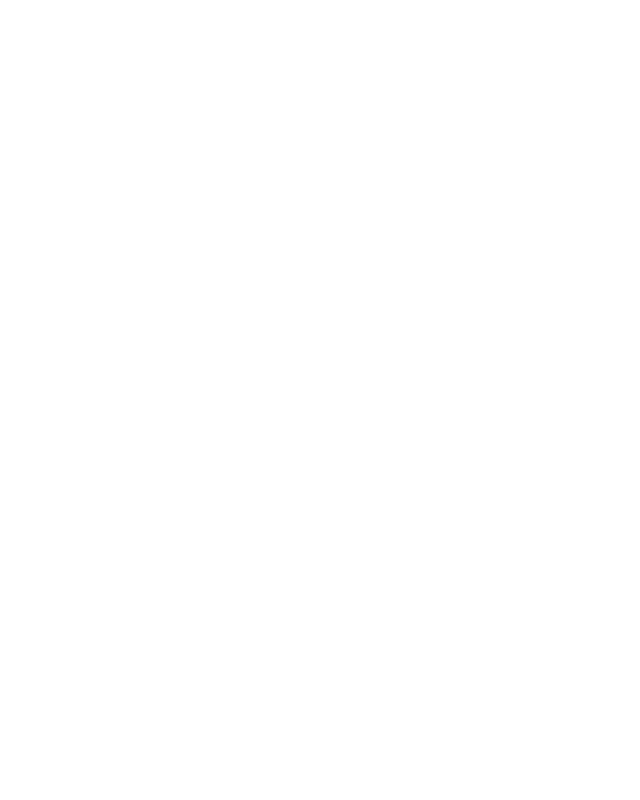
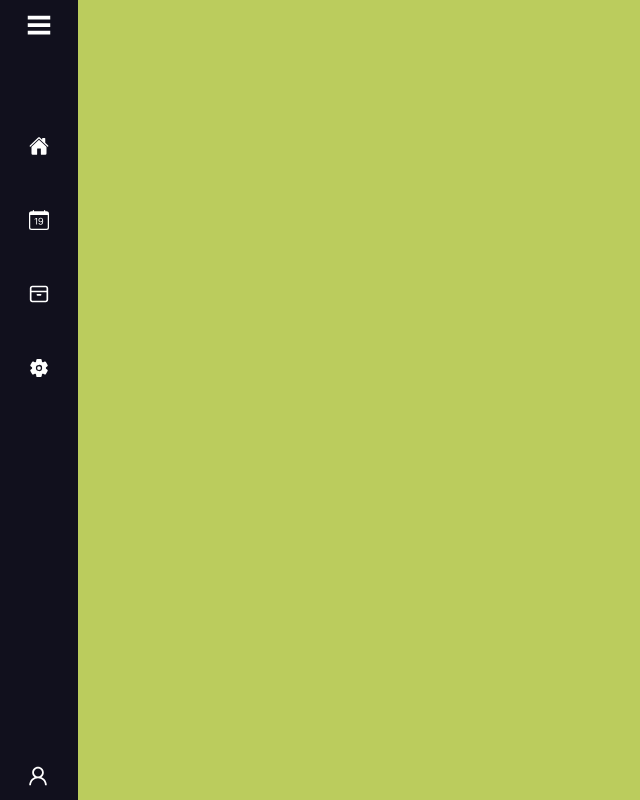
Before and after one commit to BrunoFay/Feelings-Diary, a React (Create React App) app: page /schedule in a window 1280 px wide. Before the commit this address had no page. Shown: the whole page, without its empty margins (0-640 px from the left). Built offline with nearby package versions, Linux system fonts and the light colour scheme.

Commit message:
NEW implement link on navbar

```diff
--- a/src/App.css
+++ b/src/App.css
@@ -7,14 +7,21 @@
   --bgcolorAng:#da0404;
   --bgcolorFer :#003e57;
   --colorTitleAndPorcentage:#f7fff7;
+  --colorWhite: #ffffff;
+  background: #bbcc5d;
+
 }
 
 textarea {
   resize: none;
 }
+input,textarea{
+  outline: none;
+  padding:0 0.4rem;
+
+}
 .main-container{
   position: relative;
-  background: #bbcc5d;
   height: 100vh;
   left: 260px;
   width: 81vw;
--- a/src/App.js
+++ b/src/App.js
@@ -1,11 +1,11 @@
 import './App.css';
 import {
- BrowserRouter as Router,
+  BrowserRouter as Router,
   Routes,
   Route,
 } from "react-router-dom";
 import Home from './pages/Home';
-import Analytics from './pages/Analytics';
+import Schedule from './pages/Schedule';
 import Posts from './pages/Posts';
 import Settings from './pages/Settings';
 
@@ -17,7 +17,11 @@
     <Router>
       <Routes>
         <Route path="/" element={<Home />} />
-        <Route path="/analytics" element={<Analytics />} />
+        <Route path="/schedule" element={<Schedule />}>
+          <Route path="events" />
+          <Route path="birthdays" />
+          <Route path="meetings" />
+        </Route>
         <Route path="/posts" element={<Posts />} />
         <Route path="/settings" element={<Settings />} />
       </Routes>
--- a/src/components/home/mainHome.css
+++ b/src/components/home/mainHome.css
@@ -196,7 +196,7 @@
 
 .formNote-container button, .editFormNote-container button {
   background-color: #11101d;
-  color: rgb(192, 183, 183);
+  color: var(--colorWhite);
   border: none;
   border-radius: 7px;
   padding: 0.5rem 1rem;
--- a/src/components/navbar/Navbar.jsx
+++ b/src/components/navbar/Navbar.jsx
@@ -1,8 +1,8 @@
 import React, { useRef } from 'react'
+import { Link } from 'react-router-dom';
 import { VscThreeBars } from 'react-icons/vsc';
 import { IoHome } from 'react-icons/io5';
 import { IoSettings } from 'react-icons/io5';
-import { BsGraphUp } from 'react-icons/bs';
 import { CgBox } from 'react-icons/cg';
 import { BsCalendarDate } from 'react-icons/bs';
 import { AiOutlineUser } from 'react-icons/ai';
@@ -29,57 +29,65 @@
         </div>
         <ul className="nav-links">
           <li>
-            <nav to="#">
+            <Link to='/'>
+              <nav >
                 <i className='bx bx-grid-alt' >
                   <IoHome />
                 </i>
                 <span className="link_name">Home</span>
               </nav>
               <ul className="sub-menu blank">
-              <li><nav className="link_name" to="#">Home</nav></li>
+                <li><nav className="link_name" >Home</nav></li>
               </ul>
+            </Link>
           </li>
           <li>
+            <Link to='/schedule'>
               <div >
-              <nav to="#">
-                <i className='bx bx-collection' > <BsCalendarDate/></i>
+                <nav >
+                  <i className='bx bx-collection' > <BsCalendarDate /></i>
                   <span className="link_name">Schedule</span>
                 </nav>
                 <i className='bx bxs-chevron-down arrow' ></i>
               </div>
+            </Link>
             <ul className="sub-menu">
-            <li><nav className="link_name" to="#">Schedule</nav></li>
-              <li><nav to="#">events</nav></li>
-              <li><nav to="#">birthdays</nav></li>
-              <li><nav to="#">meetings</nav></li>
+              <li><nav className="link_name" >Schedule</nav></li>
+              <li><nav><Link to="/schedule/events"> Events</Link></nav></li>
+              <li><nav><Link to="/schedule/birthdays">Birthdays</Link></nav></li>
+              <li><nav><Link to="/schedule/meetings">Meetings</Link></nav></li>
             </ul>
           </li>
+          <Link to='/posts'>
             <li>
               <div >
-              <nav to="#">
-                <i className='bx bx-book-alt' ><CgBox/></i>
+                <nav >
+                  <i className='bx bx-book-alt' ><CgBox /></i>
                   <span className="link_name">Posts</span>
                 </nav>
                 <i className='bx bxs-chevron-down arrow' ></i>
               </div>
               <ul className="sub-menu">
-              <li><nav className="link_name" to="#">Posts</nav></li>
-              <li><nav to="#">Web Design</nav></li>
-              <li><nav to="#">Login Form</nav></li>
-              <li><nav to="#">Card Design</nav></li>
+                <li><nav className="link_name" >Posts</nav></li>
+                <li><nav >Web Design</nav></li>
+                <li><nav >Login Form</nav></li>
+                <li><nav >Card Design</nav></li>
               </ul>
             </li>
+          </Link>
+          <Link to='/settings'>
             <li>
-            <nav to="#">
+              <nav >
                 <i className='bx bx-cog' >
                   <IoSettings />
                 </i>
                 <span className="link_name">Settings</span>
               </nav>
               <ul className="sub-menu blank">
-              <li><nav className="link_name" to="#">Settings</nav></li>
+                <li><nav className="link_name" >Settings</nav></li>
               </ul>
             </li>
+          </Link>
           <li>
             <div className="profile-details">
               <div className="profile-content">
--- a/src/components/navbar/navbar.css
+++ b/src/components/navbar/navbar.css
@@ -9,7 +9,9 @@
   box-sizing: border-box;
   font-family: 'Poppins', sans-serif;
 }
-
+a{
+  text-decoration: none;
+}
 .sidebar {
   position: fixed;
   top: 0;
@@ -143,7 +145,7 @@
   display: block;
 }
 
-.sidebar .nav-links li .sub-menu nav {
+.sidebar .nav-links li .sub-menu nav a {
   color: #fff;
   font-size: 15px;
   padding: 5px 0;
@@ -152,7 +154,8 @@
   transition: all 0.3s ease;
 }
 
-.sidebar .nav-links li .sub-menu nav:hover {
+
+.sidebar .nav-links li .sub-menu nav a:hover {
   opacity: 1;
 }
 
--- a/src/pages/Analytics.jsx
+++ b/src/pages/Schedule.jsx
@@ -1,15 +1,15 @@
 import React from 'react'
 import Navbar from '../components/navbar/Navbar';
 
-export default function Analytics() {
+export default function Schedule() {
   return (
     <>
      <Navbar />
-      <div>Analytics</div>
+      <div>Schedule</div>
       <main className="main-section">
         <div className="main-content">
           <i className='bx bx-menu' ></i>
-          <span className="text">Analytics</span>
+          <span className="text">Schedule</span>
         </div>
       </main>
     </>
```
Lines whose indentation alone changed are shown as unchanged.
